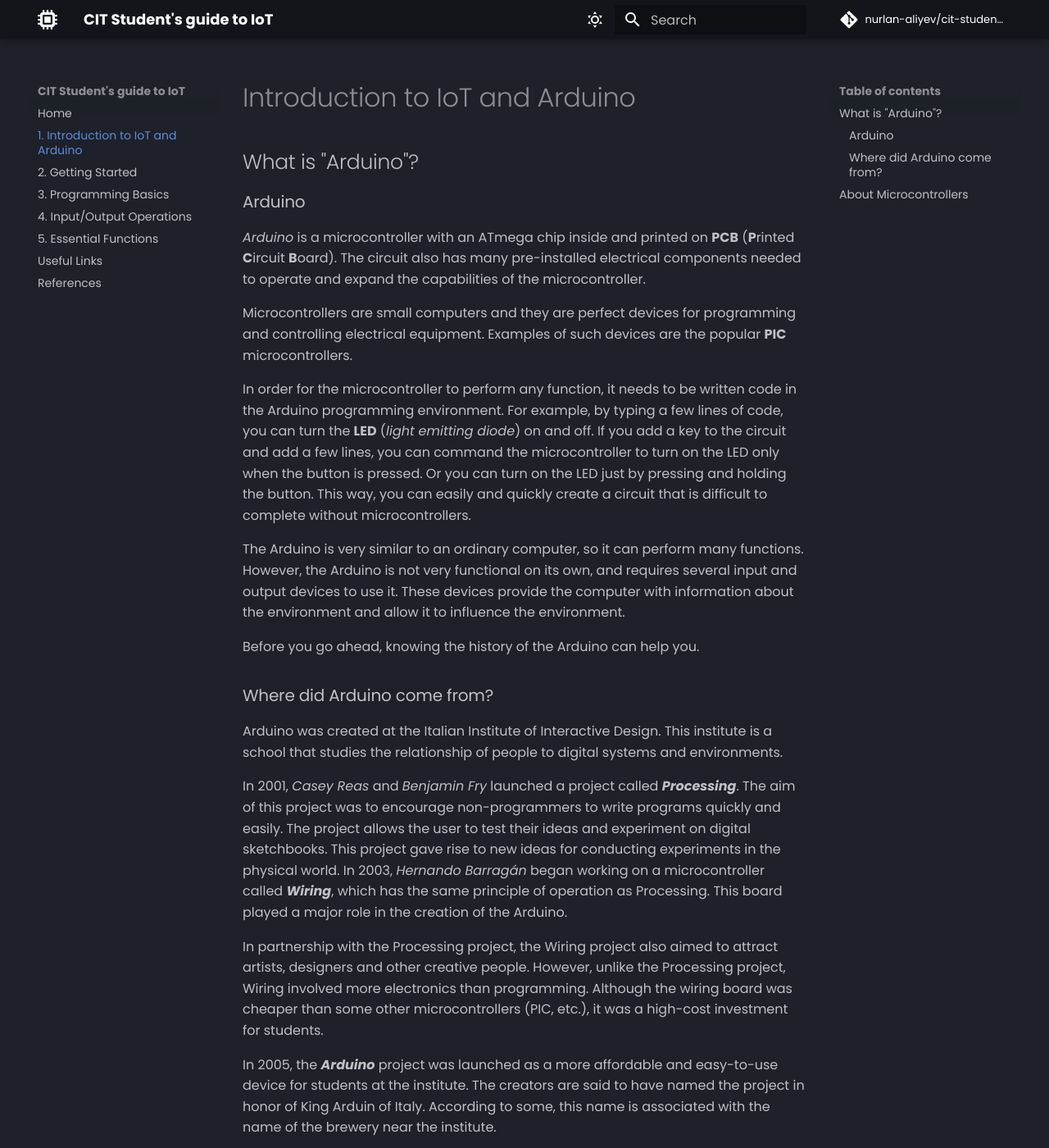
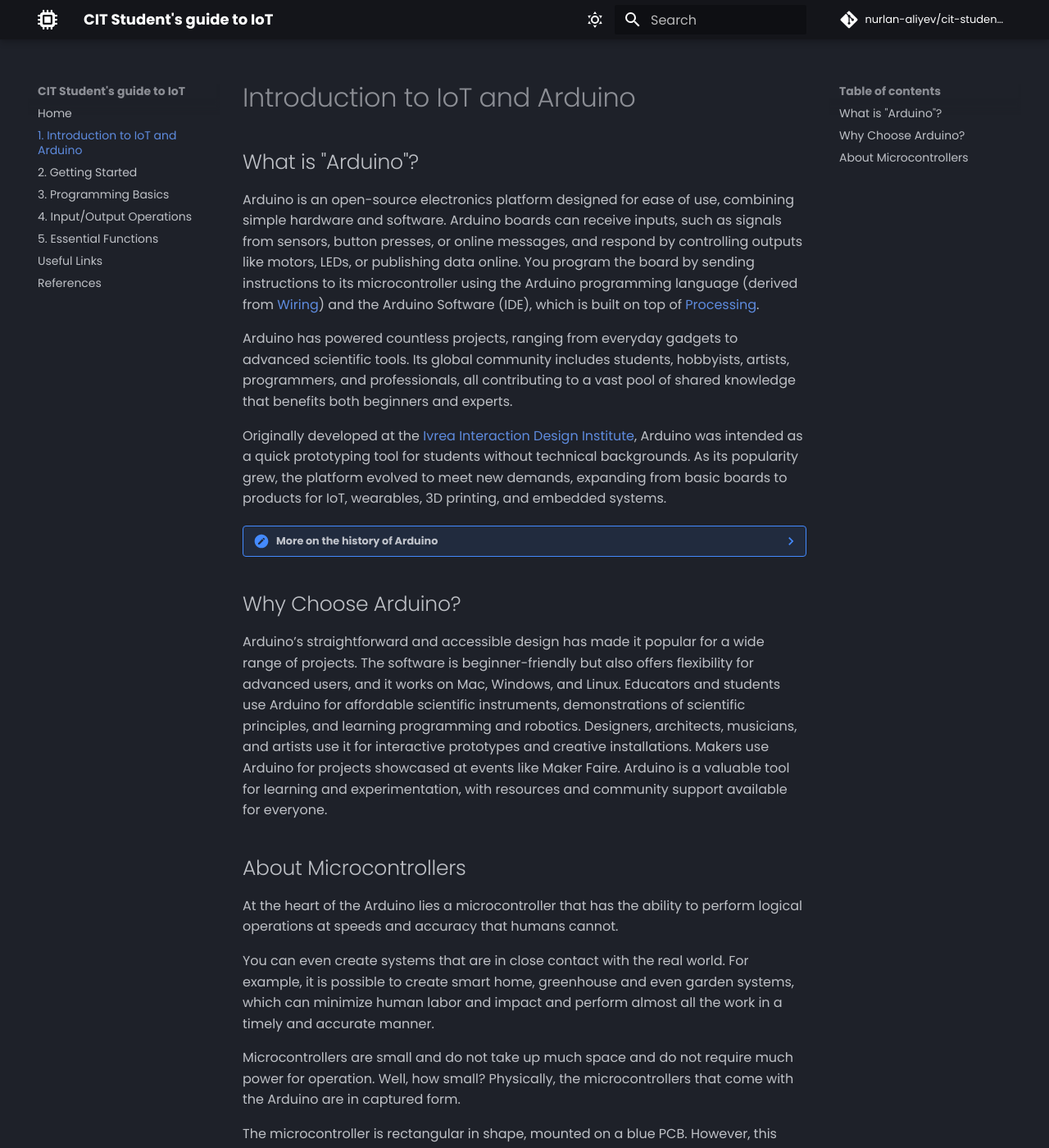
Before and after one commit to nurlan-aliyev/cit-students-guide-to-iot, an MkDocs documentation site: the page built from docs/introduction.md, in a window 1280 px wide and 1400 px high. Shown: the whole window at 82% size. Built offline with MkDocs 1.6.1 and Material for MkDocs 9.7.7, drawn with Linux system fonts in a browser that asks for light colours; comment, search, counter and statistics services are not loaded; some of the changed text lies outside the part shown.

Commit message:
refact: edits some pages

```diff
--- a/docs/getting-started.md
+++ b/docs/getting-started.md
@@ -1,4 +1,22 @@
 # Getting Started
+## Anatomy of an Arduino Board
+Although Arduino boards come in various models, most share several essential components. Here’s a breakdown of the main parts you’ll typically find:
+
+![anatomy of arduino board](assets/board-anatomy.png)
+/// caption
+Arduino Board Anatomy - Public Domain([Link to image](https://docs.arduino.cc/static/d0c28c5bd0894792476c6052dea5fa63/29114/board-anatomy.png))
+///
+
+1. **Microcontroller** – Acts as the central processor, running the code you upload. It’s like a compact computer dedicated to specific tasks.
+2. **USB Port** – Allows you to connect the Arduino to your computer.
+3. **USB to Serial Converter** – Facilitates communication between your computer and the microcontroller, enabling you to upload programs.
+4. **Digital Pins** – Used for digital signals (either HIGH/LOW or 1/0), suitable for controlling devices like LEDs or reading switches.
+5. **Analog Pins** – Capable of reading analog inputs with a 10-bit resolution (values from 0 to 1023).
+6. **5V / 3.3V Pins** – Provide power to external modules or sensors.
+7. **GND (Ground)** – Serves as the reference point for the circuit, completing the electrical path at zero volts.
+8. **VIN (Voltage In)** – Used to supply power to the board from an external source.
+
+While different Arduino models may include additional features, these components are commonly present on most boards.
 ## Arduino IDE
 
 The Arduino IDE (*Integrated Development Environment*) is the official software for writing and uploading code to Arduino boards.
--- a/docs/introduction.md
+++ b/docs/introduction.md
@@ -1,54 +1,43 @@
 # Introduction to IoT and Arduino
 ## What is "Arduino"?
-### Arduino
-*Arduino* is a microcontroller with an ATmega chip inside and printed on **PCB** (**P**rinted **C**ircuit **B**oard).
-The circuit also has many pre-installed electrical components needed to operate and expand the capabilities of the microcontroller.
+Arduino is an open-source electronics platform designed for ease of use, combining simple hardware and software. Arduino boards can receive inputs, such as signals from sensors, button presses, or online messages, and respond by controlling outputs like motors, LEDs, or publishing data online. You program the board by sending instructions to its microcontroller using the Arduino programming language (derived from [Wiring](https://en.wikipedia.org/wiki/Wiring_(software))) and the Arduino Software (IDE), which is built on top of [Processing](https://en.wikipedia.org/wiki/Processing).
 
-Microcontrollers are small computers and they are perfect devices for programming and controlling electrical equipment.
-Examples of such devices are the popular **PIC** microcontrollers.
+Arduino has powered countless projects, ranging from everyday gadgets to advanced scientific tools. Its global community includes students, hobbyists, artists, programmers, and professionals, all contributing to a vast pool of shared knowledge that benefits both beginners and experts.
 
-In order for the microcontroller to perform any function, it needs to be written code in the Arduino programming environment.
-For example, by typing a few lines of code, you can turn the **LED** (*light emitting diode*) on and off. If you add a key to the circuit and add a few lines, you can command the microcontroller to turn on the LED only when the button is pressed. Or you can turn on the LED just by pressing and holding the button. This way, you can easily and quickly create a circuit that is difficult to complete without microcontrollers.
+Originally developed at the [Ivrea Interaction Design Institute](https://en.wikipedia.org/wiki/Interaction_Design_Institute_Ivrea), Arduino was intended as a quick prototyping tool for students without technical backgrounds. As its popularity grew, the platform evolved to meet new demands, expanding from basic boards to products for IoT, wearables, 3D printing, and embedded systems.
 
-The Arduino is very similar to an ordinary computer, so it can perform many functions. However, the Arduino is not very functional on its own, and requires several input and output devices to use it. These devices provide the computer with information about the environment and allow it to influence the environment.
+??? note "More on the history of Arduino"
 
-Before you go ahead, knowing the history of the Arduino can help you.
+    In 2001, *Casey Reas* and *Benjamin Fry* launched a project called **_Processing_**.
+    The aim of this project was to encourage non-programmers to write programs quickly and easily.
+    The project allows the user to test their ideas and experiment on digital sketchbooks.  This project gave rise to new ideas for conducting experiments in the physical world.
+    In 2003, *Hernando Barragán* began working on a microcontroller called **_Wiring_**, which has the same principle of operation as Processing.
+    This board played a major role in the creation of the Arduino.
 
-### Where did Arduino come from?
+    In partnership with the Processing project, the Wiring project also aimed to attract artists, designers and other creative people.
+    However, unlike the Processing project, Wiring involved more electronics than programming.
+    Although the wiring board was cheaper than some other microcontrollers (PIC, etc.), it was a high-cost investment for students.
 
-Arduino was created at the Italian Institute of Interactive Design.
-This institute is a school that studies the relationship of people to digital systems and environments.
-
-In 2001, *Casey Reas* and *Benjamin Fry* launched a project called **_Processing_**.
-The aim of this project was to encourage non-programmers to write programs quickly and easily.
-The project allows the user to test their ideas and experiment on digital sketchbooks.  This project gave rise to new ideas for conducting experiments in the physical world.
-In 2003, *Hernando Barragán* began working on a microcontroller called **_Wiring_**, which has the same principle of operation as Processing.
-This board played a major role in the creation of the Arduino.
-
-In partnership with the Processing project, the Wiring project also aimed to attract artists, designers and other creative people.
-However, unlike the Processing project, Wiring involved more electronics than programming.
-Although the wiring board was cheaper than some other microcontrollers (PIC, etc.), it was a high-cost investment for students.
-
-In 2005, the **_Arduino_** project was launched as a more affordable and easy-to-use device for students at the institute.
-The creators are said to have named the project in honor of King Arduin of Italy.
-According to some, this name is associated with the name of the brewery near the institute.
+    In 2005, the **_Arduino_** project was launched as a more affordable and easy-to-use device for students at the institute.
+    The creators are said to have named the project in honor of King Arduin of Italy.
+    According to some, this name is associated with the name of the brewery near the institute.
 
 
-The Arduino project uses a lot of experience from both Wiring and Processing projects.
-For example, a graphical user interface (**GUI**) similar to that in the Processing project is used in Arduino.
-Although the interface is from the Processing project, it has been customized for the Arduino.
+    The Arduino project uses a lot of experience from both Wiring and Processing projects.
+    For example, a graphical user interface (**GUI**) similar to that in the Processing project is used in Arduino.
+    Although the interface is from the Processing project, it has been customized for the Arduino.
 
-Arduino also uses the Processing project's approach when naming coded projects, calling them *sketch*es. In this program you will be informed about many sketches and you will be able to check them.
+    Arduino also uses the Processing project's approach when naming coded projects, calling them *sketch*es. In this program you will be informed about many sketches and you will be able to check them.
 
-The Arduino board was more 'compassionate' and powerful than the Wiring and previous microcontrollers.
-Students and even professionals could easily damage Wiring and other microcontrollers due to incorrect wiring.
-This problem was not only financial, but also caused delays in projects.
+    The Arduino board was more 'compassionate' and powerful than the Wiring and previous microcontrollers.
+    Students and even professionals could easily damage Wiring and other microcontrollers due to incorrect wiring.
+    This problem was not only financial, but also caused delays in projects.
 
-It is also possible to replace the microcontroller chip on the Arduino board, so that if it becomes unusable, you can simply replace the chip instead of the full board.
-Another important difference is that Arduino boards are cheaper and more profitable than others, and in 2006 the **_Basic Stamp_** board was sold twice as expensive as the Arduino board.
+    It is also possible to replace the microcontroller chip on the Arduino board, so that if it becomes unusable, you can simply replace the chip instead of the full board.
+    Another important difference is that Arduino boards are cheaper and more profitable than others, and in 2006 the **_Basic Stamp_** board was sold twice as expensive as the Arduino board.
 
-***
-
+## Why Choose Arduino?
+Arduino’s straightforward and accessible design has made it popular for a wide range of projects. The software is beginner-friendly but also offers flexibility for advanced users, and it works on Mac, Windows, and Linux. Educators and students use Arduino for affordable scientific instruments, demonstrations of scientific principles, and learning programming and robotics. Designers, architects, musicians, and artists use it for interactive prototypes and creative installations. Makers use Arduino for projects showcased at events like Maker Faire. Arduino is a valuable tool for learning and experimentation, with resources and community support available for everyone.
 
 ## About Microcontrollers
 
--- a/mkdocs.yml
+++ b/mkdocs.yml
@@ -58,6 +58,8 @@ markdown_extensions:
       alternate_style: true
   - admonition
   - pymdownx.details
+  - md_in_html
+  - pymdownx.blocks.caption
 
 nav:
   - Home: 'index.md'
```
Also changed, not shown: other parts of docs/introduction.md (+1 -1 lines), docs/assets/board-anatomy.png (added).
